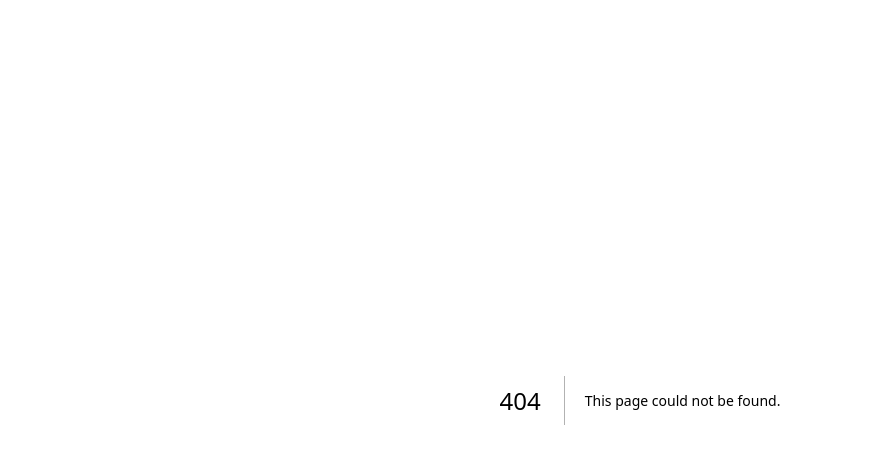
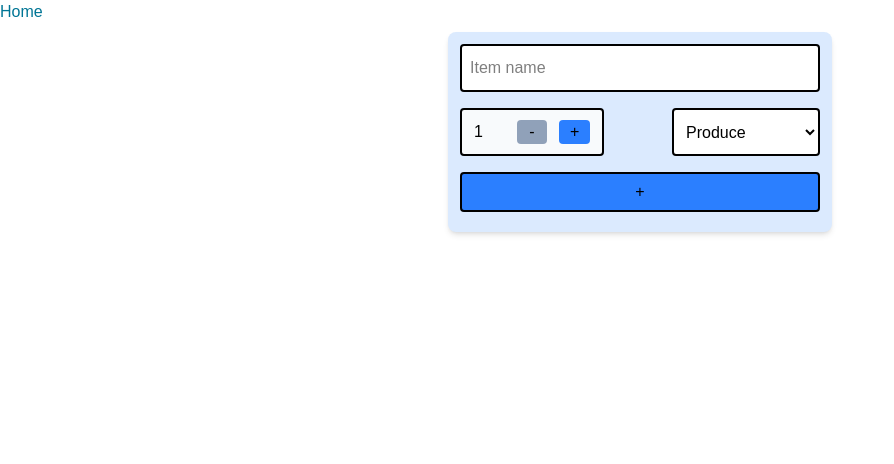
Before and after one commit to RhailynJane/cprg306-assignments, a Next.js app: page /week-5 in a window 1280 px wide. Before the commit this address had no page. Shown: the top 464 px of the page, without its empty margins (0-894 px from the left). Built offline with nearby package versions, Linux system fonts and the light colour scheme.

Commit message:
add week5 assignment
Update week5 assignment and add form

```diff
--- a/app/page.js
+++ b/app/page.js
@@ -26,6 +26,11 @@ export default function Home() {
             Week 4 Assignment
           </Link>
         </li>
+        <li>
+          <Link href="./week-5/" className="hover:text-cyan-600">
+            Week 5 Assignment
+          </Link>
+        </li>
       </ul>
     </main>
   );
--- /dev/null
+++ b/app/week-5/new-item.js
@@ -0,0 +1,116 @@
+"use client";
+
+import { useState } from "react";
+
+export default function NewItem() {
+  const [quantity, setQuantity] = useState(1);
+  const [name, setName] = useState("");
+  const [category, setCategory] = useState("Produce");
+
+  const handleSubmit = (event) => {
+    event.preventDefault();
+
+    const item = {
+      name,
+      category,
+      quantity,
+    };
+
+    // Alert object
+    alert(
+      `Added item: ${item.name}, quantity: ${item.quantity}, category: ${item.category}`
+    );
+    // Print item object to console log
+    console.log(item);
+
+    // Reset all field
+    setName("");
+    setQuantity(1);
+    setCategory("Produce");
+  };
+
+  // Default styles
+  let minusButtonStyles =
+    "bg-red-500 text-white px-4 py-2 rounded-full hover:bg-red-600";
+  let plusButtonStyles =
+    "bg-blue-500 text-white px-4 py-2 rounded-full hover:bg-blue-600";
+
+  // Override styles if limits reached
+  if (quantity === 1) {
+    minusButtonStyles =
+      "bg-gray-400 text-white px-4 py-2 rounded-full cursor-not-allowed";
+  }
+  if (quantity === 20) {
+    plusButtonStyles =
+      "bg-gray-400 text-white px-4 py-2 rounded-full cursor-not-allowed";
+  }
+
+  return (
+    <main>
+      <form
+        onSubmit={handleSubmit}
+        className="flex flex-col gap-4 m-2 w-96 h-50 mx-auto p-3 bg-blue-100 rounded-lg shadow-md"
+      >
+        <input
+          className="border-2 rounded border-black  h-12 p-2 text-black bg-white "
+          type="text"
+          id="name"
+          name="name"
+          placeholder="Item name"
+          required
+          value={name}
+          onChange={(event) => setName(event.target.value)}
+        />
+        <div className="flex justify-between">
+          <div className="flex w-36 h-12 gap-3 border-2 rounded bg-slate-50 p-3  border-black  text-black items-center">
+            <p className="flex-1">{quantity}</p>
+            <button
+              type="button"
+              onClick={
+                quantity > 1 ? () => setQuantity(quantity - 1) : undefined
+              }
+              disabled={quantity === 1}
+              className="flex-1 h-6 bg-red-500 rounded hover:bg-red-600 disabled:bg-slate-400 active:bg-red-300 text-black"
+            >
+              -
+            </button>
+            <button
+              type="button"
+              onClick={
+                quantity < 20 ? () => setQuantity(quantity + 1) : undefined
+              }
+              disabled={quantity === 20}
+              className="flex-1 h-6 bg-blue-500 hover:bg-blue-600 rounded disabled:bg-slate-400 active:bg-blue-300"
+            >
+              +
+            </button>
+          </div>
+
+          <select
+            value={category}
+            onChange={(e) => setCategory(e.target.value)}
+            className=" border-2 rounded border-black text-black h-12 p-2 bg-white"
+          >
+            <option value="produce">Produce</option>
+            <option value="dairy">Dairy</option>
+            <option value="bakery">Bakery</option>
+            <option value="meat">Meat</option>
+            <option value="frozen food">Frozen Foods</option>
+            <option value="canned good">Canned Goods</option>
+            <option value="dry goods">Dry Goods</option>
+            <option value="beverages">Beverages</option>
+            <option value="snacks">Snacks</option>
+            <option value="household">Household</option>
+            <option value="other">Other</option>
+          </select>
+        </div>
+        <button
+          className="border-2 rounded h-10 bg-blue-500  text-black hover:bg-blue-600 "
+          type="submit"
+        >
+          +
+        </button>
+      </form>
+    </main>
+  );
+}
--- /dev/null
+++ b/app/week-5/page.js
@@ -0,0 +1,13 @@
+import NewItem from "./new-item.js";
+import Link from "next/link";
+
+export default function Page() {
+  return (
+    <>
+      <Link href="./" className="text-cyan-700">
+        Home
+      </Link>
+      <NewItem />
+    </>
+  );
+}
```
